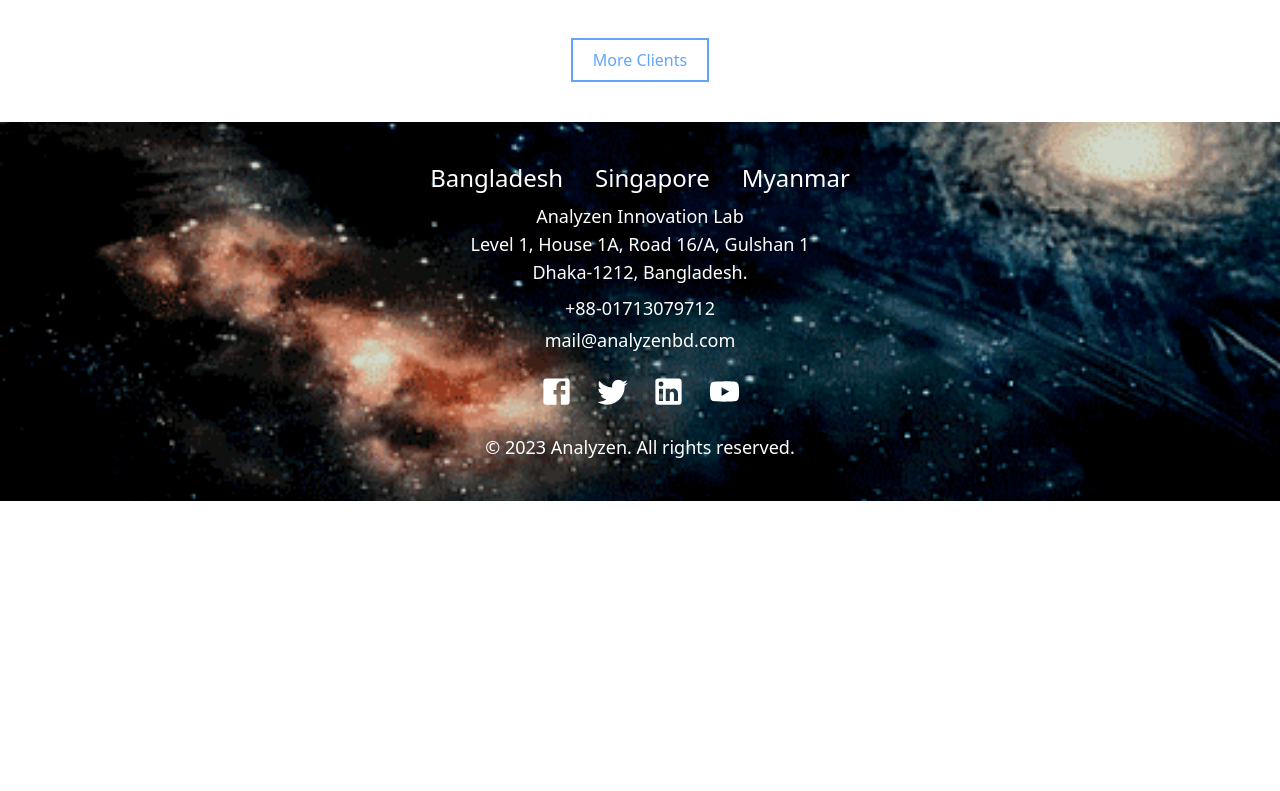
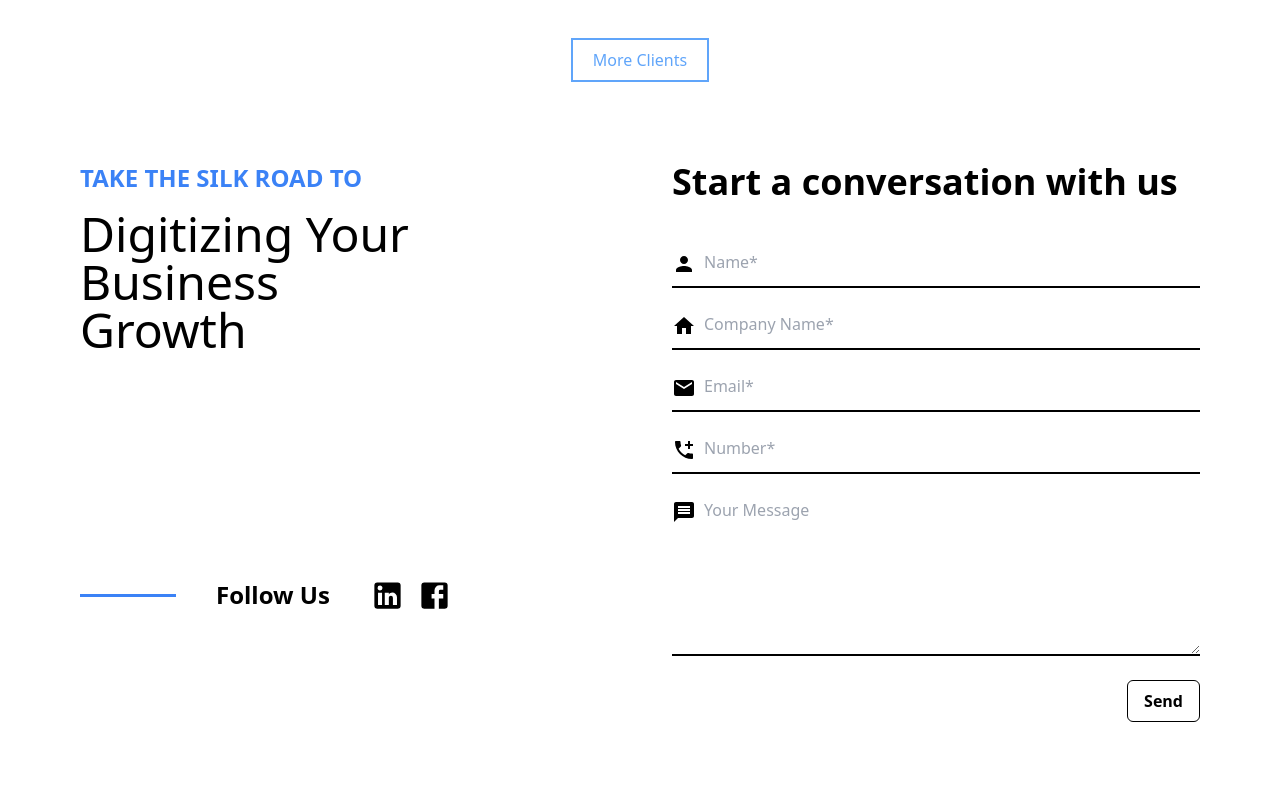
Before and after one commit to mehedi-00/metalabs-digital, a Next.js app: page / in a window 1280 px wide. Shown: the part 2949-3740 px from the top of the page. Before the commit the page ends 3450 px from the top, so only its background shows below. Built offline with nearby package versions, Linux system fonts and the light colour scheme.

Commit message:
sohandev

```diff
--- /dev/null
+++ b/src/component/app/Home/FooterForm/Form.jsx
@@ -0,0 +1,56 @@
+import React from 'react';
+import PersonIcon from '@mui/icons-material/Person';
+import HomeIcon from '@mui/icons-material/Home';
+import EmailIcon from '@mui/icons-material/Email';
+import AddIcCallIcon from '@mui/icons-material/AddIcCall';
+import MessageIcon from '@mui/icons-material/Message';
+
+const Form = () => {
+
+
+     const handleSubmit = (e) => {
+          e.preventDefault();
+          const form = e.target;
+          const name = form.name.value;
+          const companyName = form.companyName.value;
+          const email = form.email.value;
+          const number = form.number.value;
+          const message = form.message.value;
+          console.log(name, companyName, email, number, message);
+
+     }
+
+
+     return (
+          <div className='w-full px-8 text-end'>
+               <h2 class="text-4xl text-start font-semibold">Start a conversation with us</h2>
+               <div className='mt-12'>
+                    <form onSubmit={handleSubmit} className='space-y-6'>
+                         <div className='w-full relative flex'>
+                              <input type="text" name="name" id="" className='border-b-2 border-black ps-8 pb-3 bg-transparent w-full outline-none' placeholder='Name*' />
+                              <h1 className='absolute left-0'><PersonIcon/></h1>
+                         </div>
+                         <div className='w-full relative flex'>
+                              <input type="text" name="companyName" id="" className='border-b-2 border-black ps-8 pb-3 bg-transparent w-full outline-none' placeholder='Company Name*' />
+                              <h1 className='absolute left-0'><HomeIcon/></h1>
+                         </div>
+                         <div className='w-full relative flex'>
+                              <input type="email" name="email" id="" className='border-b-2 border-black ps-8 pb-3 bg-transparent w-full outline-none' placeholder='Email*' />
+                              <h1 className='absolute left-0'><EmailIcon/></h1>
+                         </div>
+                         <div className='w-full relative flex'>
+                              <input type="number" name="number" id="" className='border-b-2 border-black ps-8 pb-3 bg-transparent w-full outline-none' placeholder='Number*' />
+                              <h1 className='absolute left-0'><AddIcCallIcon/></h1>
+                         </div>
+                         <div className='w-full relative flex'>
+                              <textarea name="message" id="" className='border-b-2 border-black ps-8 pb-3 bg-transparent w-full outline-none' cols="30" rows="6" placeholder='Your Message'></textarea>
+                              <h1 className='absolute left-0'><MessageIcon/></h1>
+                         </div>
+                         <button className='px-4 py-2 border border-black rounded-md font-bold'>Send</button>
+                    </form>
+               </div>
+          </div>
+     );
+};
+
+export default Form;
--- /dev/null
+++ b/src/component/app/Home/FooterForm/SocialMedia.jsx
@@ -0,0 +1,22 @@
+import React from 'react';
+import LinkedInIcon from '@mui/icons-material/LinkedIn';
+import FacebookIcon from '@mui/icons-material/Facebook';
+
+const SocialIcon = () => {
+     return (
+          <div className='px-8'>
+               <p class="text-2xl font-semibold text-blue-500">TAKE THE SILK ROAD TO</p>
+               <h2 class="text-4xl  xl:text-5xl mt-4">Digitizing Your Business <br /> Growth</h2>
+               <div className='mt-56 flex items-center gap-10'>
+                    <h2 className='border-b border-2 border-blue-500 w-24'></h2>
+                    <p className='font-semibold text-2xl'>Follow Us</p>
+                    <div className='flex items-center gap-3'>
+                         <h1 className='cursor-pointer'><LinkedInIcon fontSize='large'/></h1>
+                         <h1 className='cursor-pointer'><FacebookIcon fontSize='large'/></h1>
+                    </div>
+               </div>
+          </div>
+     );
+};
+
+export default SocialIcon;
--- /dev/null
+++ b/src/component/app/Home/FooterForm/index.jsx
@@ -0,0 +1,21 @@
+import React from 'react';
+import Form from './Form';
+import SocialMedia from './SocialMedia';
+
+
+const FooterForm = () => {
+     return (
+          <div>
+               <div className='max-w-screen-4xl xl:px-12 grid md:grid-cols-2 my-20 grid-cols-1'>
+                    <div>
+                         <SocialMedia />
+                    </div>
+                    <div>
+                         <Form />
+                    </div>
+               </div>
+          </div>
+     );
+};
+
+export default FooterForm;
--- a/src/component/app/Home/index.jsx
+++ b/src/component/app/Home/index.jsx
@@ -1,6 +1,8 @@
+import ContactUs from "../ContactUs";
 import Award from "./Award";
 import Banner from "./Banner";
 import Clients from "./Clients";
+import FooterForm from "./FooterForm";
 import Gallery from "./Gallery";
 import Services from "./Services";
 
@@ -28,6 +30,10 @@
             {/* clients section start */}
             <Clients></Clients>
             {/* clients section end */}
+
+            {/* contactUs section start */}
+            <FooterForm></FooterForm>
+            {/* contactUs section end */}
         </div>
     );
 };
--- a/src/component/core/shared/footer/index.jsx
+++ b/src/component/core/shared/footer/index.jsx
@@ -7,13 +7,13 @@
 
 const Footer = () => {
     return (
-        <div className="py-10 footerBg">
+        <div className="py-20 footerBg ">
             {/* footer section start */}
             <div className="container mx-auto">
                 <div className="grid grid-cols-1">
                     <div className="text-center">
                         {/* country section start */}
-                        <div className="block sm:flex justify-center gap-8 text-white">
+                        <div className="  flex justify-center gap-8 text-white">
                             <p className="text-xl md:text-2xl">Bangladesh</p>
                             <p className="mt-1 sm:mt-0 text-xl md:text-2xl">Singapore</p>
                             <p className="mt-1 sm:mt-0 text-xl md:text-2xl">Myanmar</p>
@@ -39,7 +39,7 @@
                         </div>
                         {/* contact section end */}
                         {/* social section start */}
-                        <div className="grid grid-cols-4 text-white md:w-56 mx-auto w-60 my-5">
+                        <div className="grid grid-cols-4 text-white md:w-56 mx-auto w-60 my-2">
                             <p className=" text-white text-center"><a href="#"><FacebookIcon fontSize='large' /></a></p>
                             <p className=" text-white text-center"><a href="#"><TwitterIcon fontSize='large' /></a></p>
                             <p className=" text-white text-center"><a href="#"><LinkedInIcon fontSize='large' /></a></p>
--- a/src/component/core/shared/navbar/index.jsx
+++ b/src/component/core/shared/navbar/index.jsx
@@ -1,6 +1,8 @@
 import { navbar } from "@/src/constant/navbar";
 import Link from "next/link";
 import { useEffect, useState } from "react";
+import CloseIcon from '@mui/icons-material/Close';
+import DehazeIcon from '@mui/icons-material/Dehaze';
 
 
 const Navbar = () => {
@@ -39,7 +41,7 @@
           </div>
           <div>
             {
-              show ? <button onClick={() => {setShow(false)}}><p className='text-black w-6 h-6'>Hide</p></button> : <button onClick={() => {setShow(true)}}><p className='text-black w-6 h-6'>Show</p></button>
+              show ? <button onClick={() => {setShow(false)}}><p className='text-black w-6 h-6'><CloseIcon></CloseIcon></p></button> : <button onClick={() => {setShow(true)}}><p className='text-black w-6 h-6'><DehazeIcon></DehazeIcon></p></button>
             }
           </div>
         </div>
```
Also changed, not shown: src/component/app/Home/Gallery/index.jsx (+3 -2 lines).
